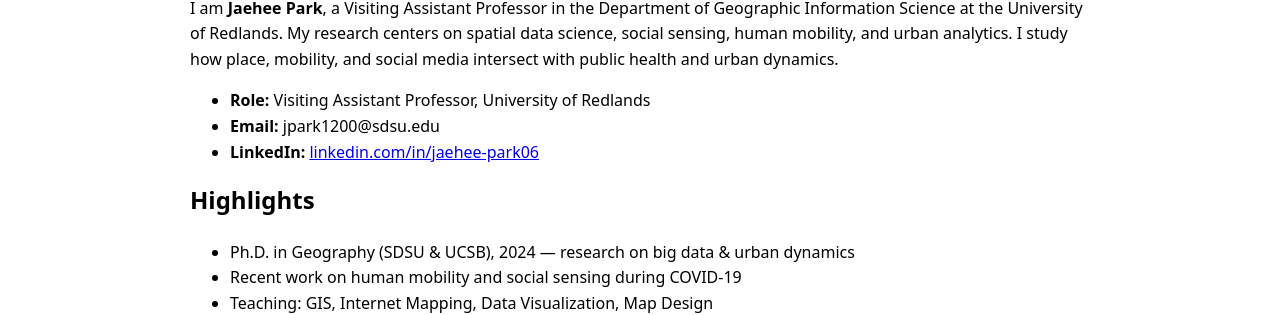
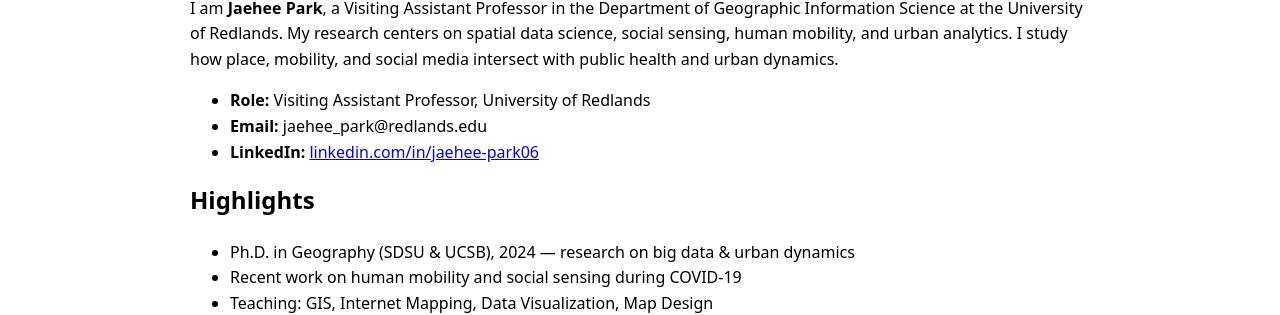
Before and after one commit to geospatial-park/geospatial-park.github.io, a Jekyll site: the page built from index.md, in a window 1280 px wide. Shown: the part 329-644 px from the top of the page. Built offline with Jekyll 4.4.1, drawn with Linux system fonts in a browser that asks for light colours.

Commit message:
Update email address in index.md

```diff
--- a/index.md
+++ b/index.md
@@ -14,7 +14,7 @@ title: Home
 I am **Jaehee Park**, a Visiting Assistant Professor in the Department of Geographic Information Science at the University of Redlands. My research centers on spatial data science, social sensing, human mobility, and urban analytics. I study how place, mobility, and social media intersect with public health and urban dynamics.
 
 - **Role:** Visiting Assistant Professor, University of Redlands
-- **Email:** jpark1200@sdsu.edu
+- **Email:** jaehee_park@redlands.edu
 - **LinkedIn:** [linkedin.com/in/jaehee-park06](https://www.linkedin.com/in/jaehee-park06)
 
 ## Highlights
```
